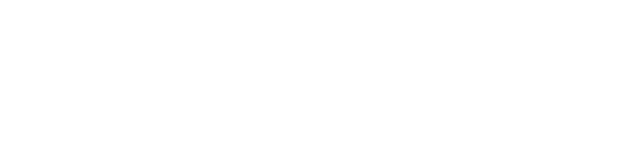
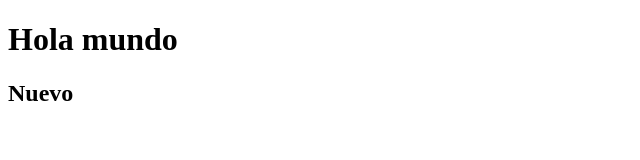
Before and after one commit to GersonChacon/trabajo_clase5, a plain HTML site: page pagina1.html in a window 1280 px wide. Shown: the whole page, without its empty margins (0-640 px from the left). Drawn offline with Linux system fonts and the light colour scheme.

Commit message:
segunda version

```diff
--- /dev/null
+++ b/estilo.css
@@ -0,0 +1,3 @@
+h1{
+    color: blueviolet;
+}
--- a/index.html
+++ b/index.html
@@ -1,12 +1,14 @@
 <!DOCTYPE html>
 <html lang="en">
 <head>
+    <link rel="stylesheet" href="estilo.css">
     <meta charset="UTF-8">
     <meta http-equiv="X-UA-Compatible" content="IE=edge">
     <meta name="viewport" content="width=device-width, initial-scale=1.0">
     <title>Document</title>
 </head>
 <body>
-    <title> Home </title>
+    <title> Home init </title>
+    <h1> Heloo </h1>
 </body>
 </html>
--- a/pagina1.html
+++ b/pagina1.html
@@ -0,0 +1,13 @@
+<!DOCTYPE html>
+<html lang="en">
+<head>
+    <meta charset="UTF-8">
+    <meta http-equiv="X-UA-Compatible" content="IE=edge">
+    <meta name="viewport" content="width=device-width, initial-scale=1.0">
+    <title>Document</title>
+</head>
+<body>
+    <h1>Hola mundo</h1>
+    <h2> Nuevo </h2>
+</body>
+</html>
```
